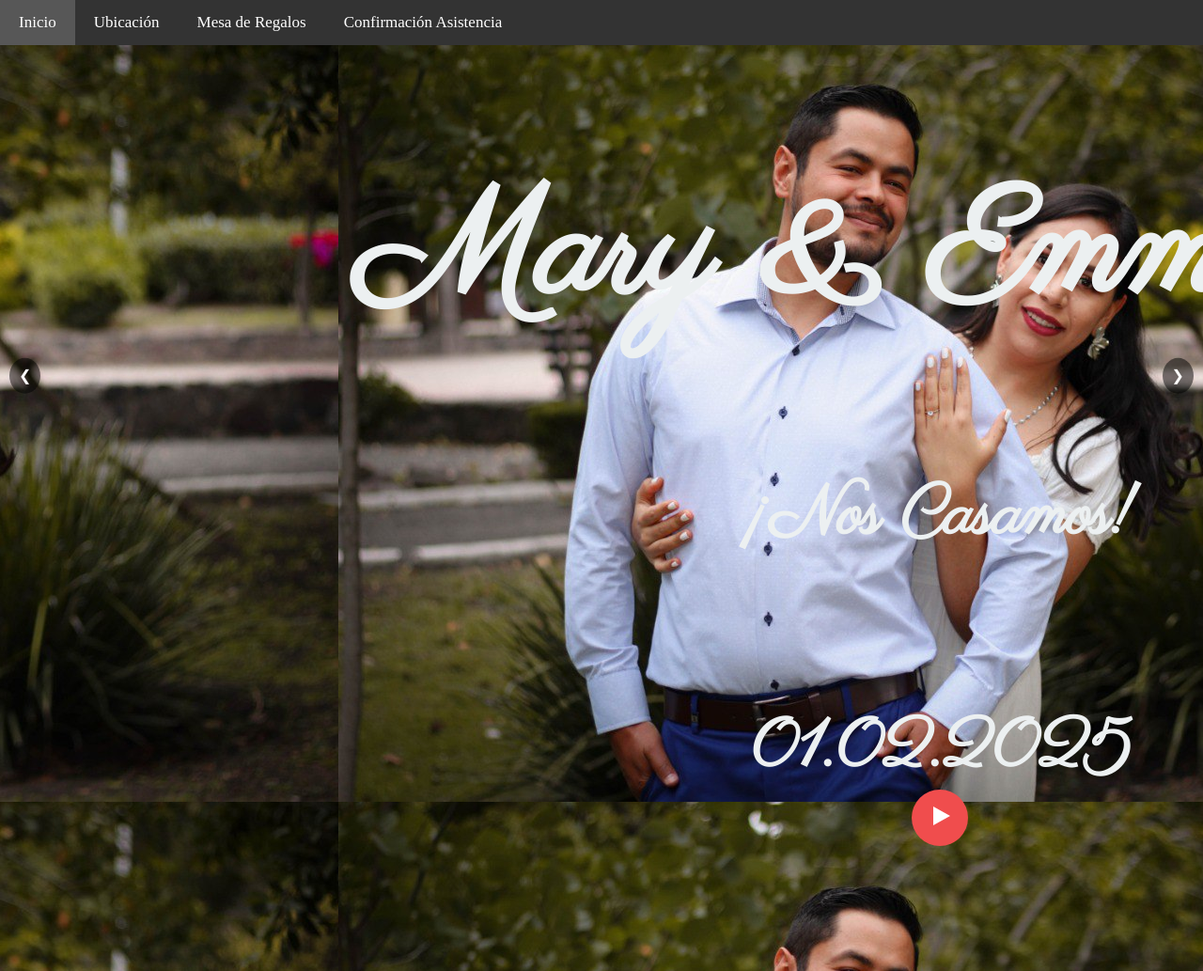
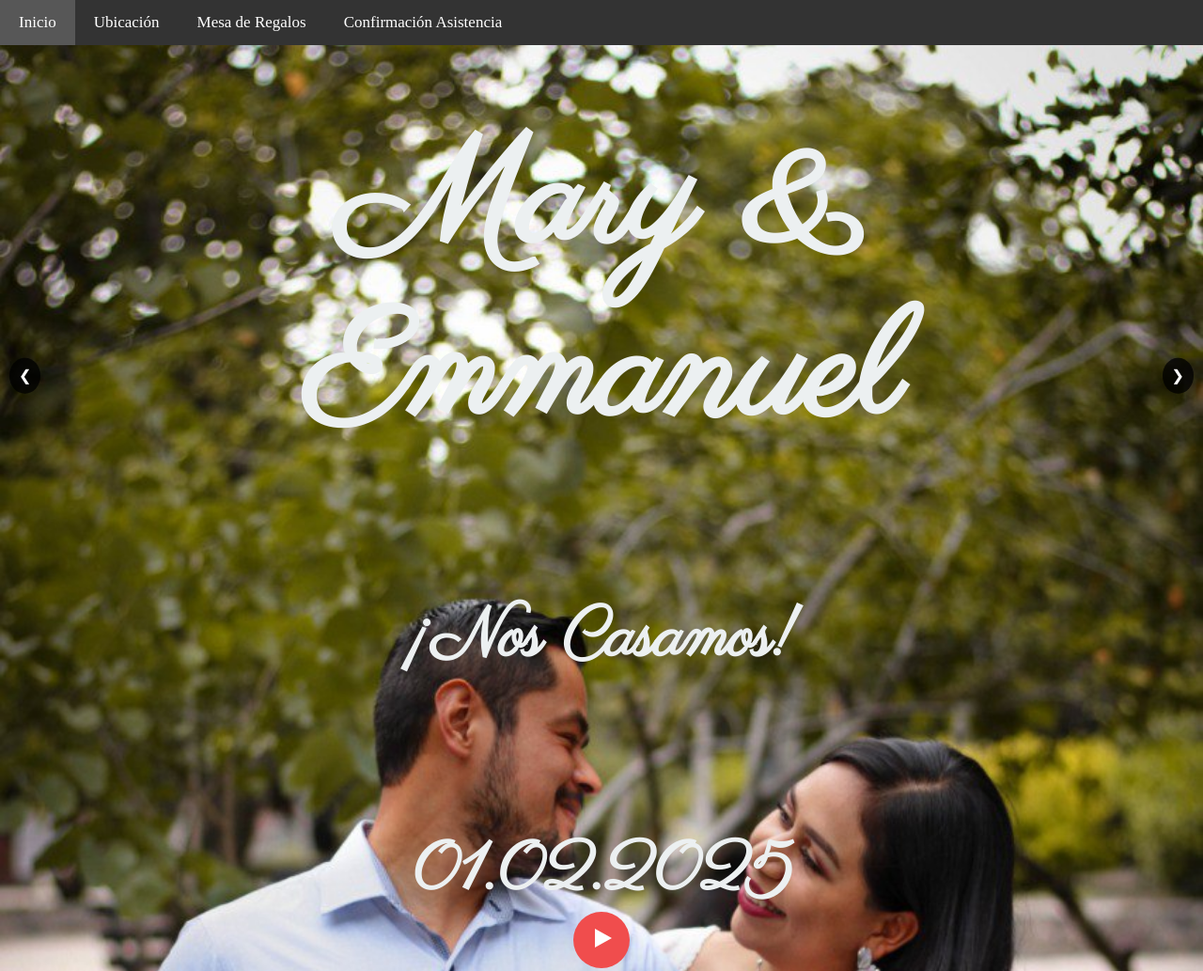
Before and after one commit to Reju33/BodaM-E.github.io, a plain HTML site: page index.html in a window 1280 px wide. Shown: the top 1033 px of the page at 94% size. Drawn offline with nearby package versions, Linux system fonts and the light colour scheme; a web font is replaced by a local one.

Commit message:
Add files via upload

```diff
--- a/index.html
+++ b/index.html
@@ -29,12 +29,8 @@
         <a href="#regalos">Mesa de Regalos</a>
         <a href="#confirmación">Confirmación Asistencia</a>
     </div>
-    <section id="inicio">
-    <div id="Card-Open" class="margin0"style="background-image: url('img_edit/19.jpg')">
-        <br>
-        <br>
-        <br>
-        <br>
+    <div class="carousel-container2">
+        <div class="carousel-text-overlay">
         <h1 class="text-center Font-Cursive Font-size-G Font-Color-White">
             Mary & Emmanuel
             </h1>
@@ -53,7 +49,14 @@
                 <audio id="audio" src="https://bonitorecuerdo.com/wp-content/uploads/you-are-the-reason-calum-scott-lyrics.mp3" autoplay loop preload="auto"></audio>
             </div>
         </div>
-        </section>
+
+        <div class="carousel-slide margin0"><img src="img_edit/3.jpg" alt="Imagen 1"></div>
+
+    <button class="prev" onclick="moveSlide(-1)">&#10094;</button>
+    <button class="next" onclick="moveSlide(1)">&#10095;</button>
+    </div>
+
+
         <br>
         <br>
         <br>
@@ -425,7 +428,7 @@
 <br>
 <br>
 <br>
-  <a class="gift-button"  href="https://w.app/CentrodeInvestigacinenCienciaAplicadayTecnologaAvanzadaCICATAUnidadQuertaro" target="_blank">
+  <a class="gift-button"  href="https://wa.link/v7sgfq" target="_blank">
     Confirmar asistencia Mary
  </a>
  <br>
--- a/style.css
+++ b/style.css
@@ -382,6 +382,19 @@ body {
     display: flex;
     width: 100%;
     transition: transform 0.4s ease;
+}
+.carousel-container2 {
+    display: flex;
+    width: 100%;
+    transition: transform 0.4s ease;
+}
+.carousel-text-overlay {
+    position: absolute;
+    top: 20px; /* Ajusta la distancia desde la parte superior */
+    left: 50%;
+    transform: translateX(-50%);
+    text-align: center;
+    z-index: 10; /* Asegura que el texto esté por encima del carrusel */
 }
 
 .carousel-slide {
```
Lines whose indentation alone changed are shown as unchanged.
